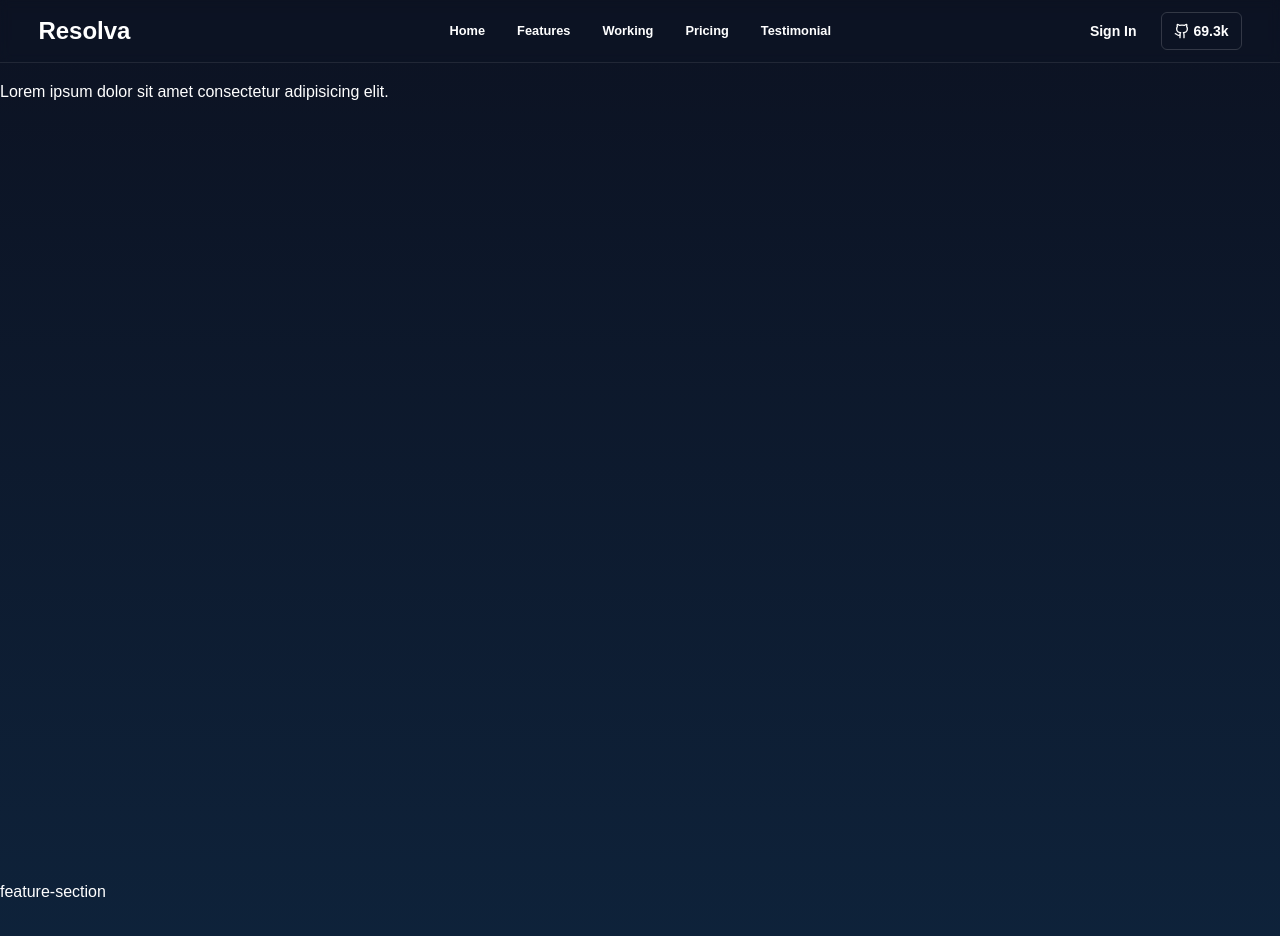
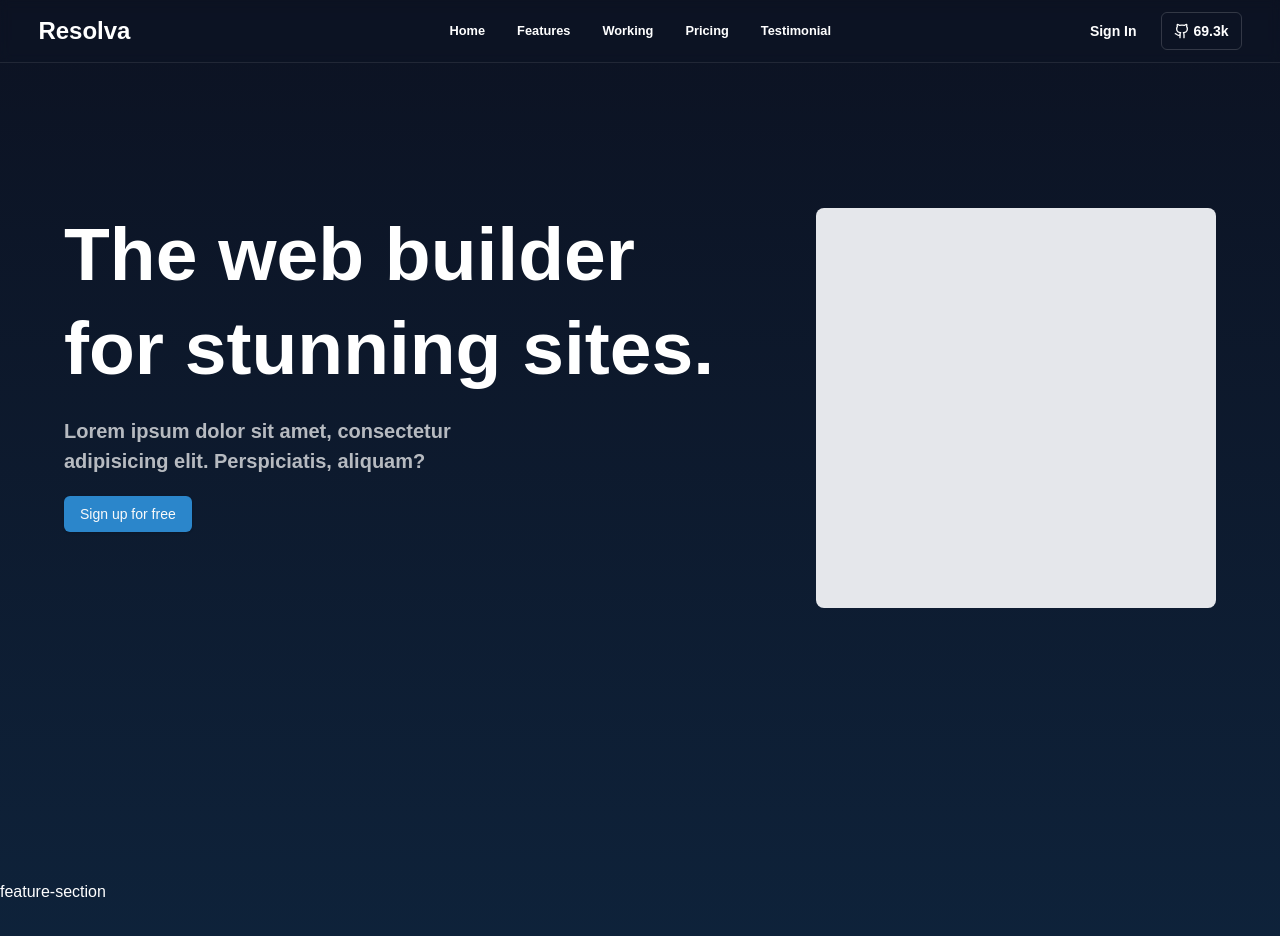
Before and after one commit to DevHrithik/Resolva, a Next.js app: page / in a window 1280 px wide. Shown: the top 936 px of the page. Built offline with nearby package versions, Linux system fonts and the light colour scheme.

Commit message:
Herosection

```diff
--- a/components/landing-page/hero-section.tsx
+++ b/components/landing-page/hero-section.tsx
@@ -1,9 +1,27 @@
 import React from "react";
-
+import { Button } from "../ui/button";
 const Herosection = () => {
   return (
-    <div className="h-screen ">
-      Lorem ipsum dolor sit amet consectetur adipisicing elit.
+    <div className="h-screen flex flex-col md:flex-row py-[10%] justify-between px-5 md:px-[5%]">
+      <div className="flex flex-col gap-5 text-center md:text-left">
+        <div className="text-[40px] md:text-[75px] font-bold leading-tight md:leading-tight">
+          <h1>The web builder</h1>
+          <h1>for stunning sites.</h1>
+        </div>
+
+        <div className="w-full md:w-[400px] mx-auto md:mx-0">
+          <span className="font-semibold text-[16px] md:text-[20px] opacity-70">
+            Lorem ipsum dolor sit amet, consectetur adipisicing elit.
+            Perspiciatis, aliquam?
+          </span>
+        </div>
+
+        <div className="">
+          <Button className="bg-[#2b86cb] hover:bg-[#006AB9]">Sign up for free</Button>
+        </div>
+      </div>
+
+      <div className="hidden md:block w-[400px] h-[400px] bg-gray-200 rounded-lg"></div>
     </div>
   );
 };
```
